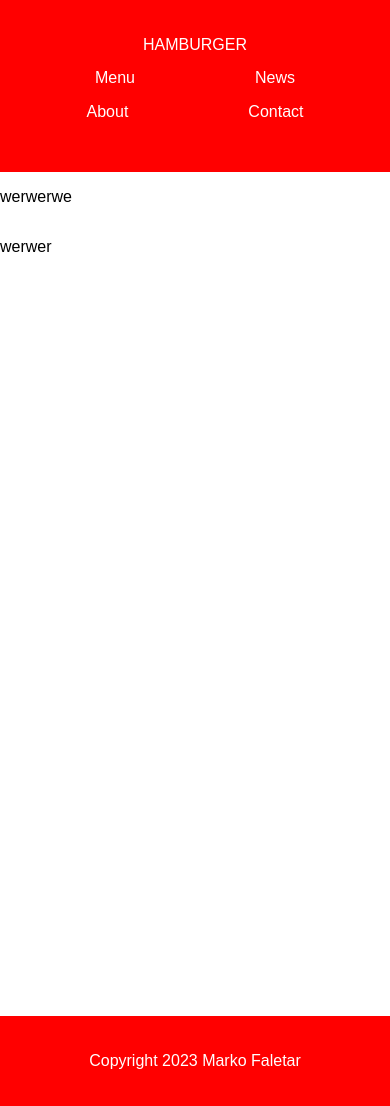
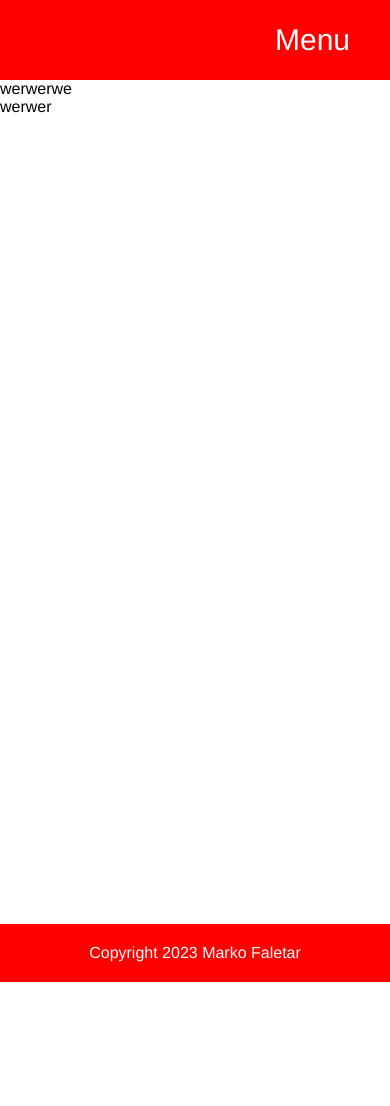
Before and after one commit to FaletarMarko1/Plain_News, a PHP site: page / in a window 390 px wide. After the commit the page ends 982 px from the top, so only its background shows below. Run offline with PHP 8.4, Linux system fonts and the light colour scheme.

Commit message:
Redesigned navbar and made it responsive

```diff
--- a/index.html
+++ b/index.html
@@ -6,18 +6,20 @@
     <meta name="viewport" content="width=device-width, initial-scale=1.0">
     <script src="script.js"></script>
     <link rel="stylesheet" href="style.css">
-    <title>Hamburger</title>
+    <title>PLain_News</title>
 </head>
 <body>
-    <header>
+    <nav>
+        <input type="checkbox" id="check">
+        <label for="check" class="checkbtn">Menu</label>
+        <label class="logo">Plain_News</label>
         <ul>
-            <li><a href="">HAMBURGER</a></li>
-            <li><a href="#">Menu</a></li>
-            <li><a href="#">News</a></li>
+            <li><a class="active" href="#">News</a></li>
             <li><a href="#">About</a></li>
             <li><a href="#">Contact</a></li>
         </ul>
-    </header>
+    </nav>
+
     <div class="container">
         <div>
             <p>werwerwe</p>
@@ -26,6 +28,7 @@
             <p>werwer</p>
         </div>
     </div>
+
     <div class="footer">
         <p>Copyright 2023 Marko Faletar</p>
     </div>
--- a/style.css
+++ b/style.css
@@ -1,32 +1,103 @@
 body{
-    font-family: Arial, Helvetica, sans-serif;
+    font-family: 'Franklin Gothic Medium', 'Arial Narrow', Arial, sans-serif;
+}
+*{
     margin: 0;
+    padding: 0;
+    text-decoration: none;
+    list-style: none;
+    box-sizing: border-box;
 }
 
-header{
-    background-color: red;
+nav{
+    background: red;
+    height: 80px;
+    width: 100%;
+}
+nav ul{
+    float: right;
+    margin-right: 20px;
+    margin-right: 15%;
+}
+nav ul li{
+    display: inline-block;
+    line-height: 80px;
+    margin: 0 5px;
+}
+nav ul li a{
     color: white;
-    padding: 20px;
-    text-align: center;
+    font-size: 17px;
+    padding: 7px 13px;
+    border-radius: 3px;
+    text-transform: uppercase;
 }
-header ul{
-    list-style-type: none;
-    display: flex;
-    justify-content: center;
-    flex-wrap: wrap;
-    min-width: 300px;
-    min-height: 100px;
-    padding: 0;
+label.logo{
+    color: white;
+    font-size: 35px;
+    line-height: 80px;
+    padding: 0 100px;
+    margin-left: 15%;
+    font-weight: 300;
 }
-header li{
-    display: inline-block;
-    margin: 0 30px;
+
+a.active, a:hover{
+    background: white;
+    color: black;
+    transition: .3s;
 }
-header a{
-    text-decoration: none;
+.checkbtn{
+    font-size: 30px;
     color: white;
-    padding: 30px;
+    float: right;
+    line-height: 80px;
+    margin-right: 40px;
+    cursor: pointer;
+    display: none;
 }
+#check{
+    display: none;
+}
+@media (max-width: 1025px){
+    label.logo{
+        padding-left: 0px;
+        transition: .3s;
+    }
+}
+@media (max-width: 878px){
+    .checkbtn{
+        display: block;
+        transition: .5s;
+    }
+    ul{
+        position: fixed;
+        width: 100%;
+        height: 100vh;
+        background: blue;
+        top: 80px;
+        left: -100%;
+        text-align: center;
+        transition: all .3s;
+    }
+    nav ul li{
+        display: block;
+        margin: 50px 0;
+        line-height: 30px;
+        transition: .5s;
+    }
+    nav ul li a{
+        font-size: 20px;
+    }
+    a:hover, a.active{
+        background: none;
+        color: #0082e6;
+    }
+    #check:checked ~ ul{
+        left: 0;
+    }
+}
+
+
+
 
 
 .container{
```
